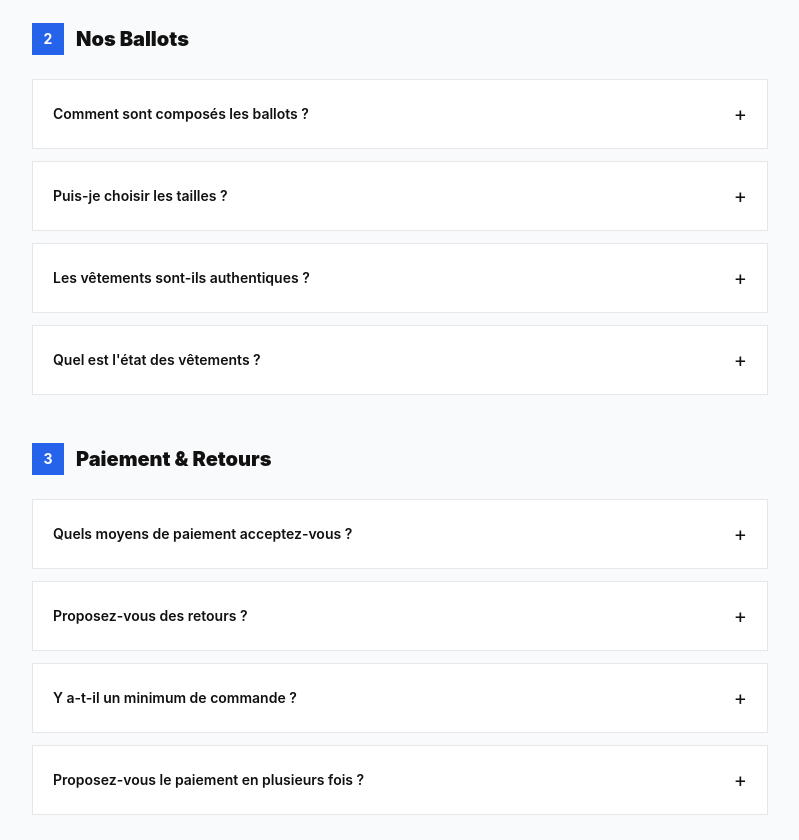
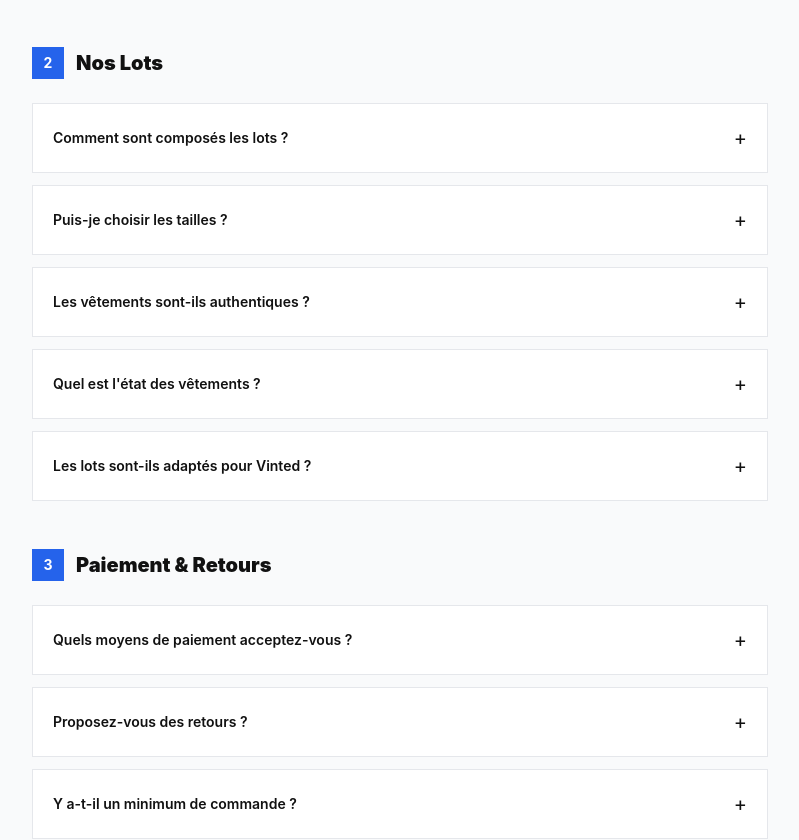
Before and after one commit to acawholesale/aca-wholesale, a Next.js app: page /faq in a window 1280 px wide. Shown: the part 769-1609 px from the top of the page, without its empty margins (240-1039 px from the left). Built offline with nearby package versions, Linux system fonts and the light colour scheme.

Commit message:
Update page.js

```diff
--- a/app/faq/page.js
+++ b/app/faq/page.js
@@ -8,29 +8,29 @@ const faqCategories = [
   {
     title: 'Commandes & Livraison',
     items: [
-      { q: 'Quel est le délai de livraison ?', a: 'Nous expédions sous 48h. La livraison prend ensuite 2-5 jours ouvrés en France métropolitaine, et 5-10 jours pour le reste de l\'Europe.' },
-      { q: 'Quels sont les frais de livraison ?', a: 'La livraison est offerte dès 500€ d\'achat. En dessous, les frais sont de 15€ pour la France et varient selon le pays pour l\'Europe.' },
-      { q: 'Livrez-vous en dehors de la France ?', a: 'Oui ! Nous livrons dans toute l\'Europe : Belgique, Suisse, Espagne, Italie, Allemagne, etc.' },
+      { q: 'Quel est le délai de livraison ?', a: 'Nous expédions rapidement depuis la Moselle. La livraison prend ensuite 2-5 jours ouvrés en France métropolitaine.' },
+      { q: 'Quels sont les frais de livraison ?', a: 'Les frais de livraison varient selon le poids du colis et la destination. Contactez-nous pour un devis précis.' },
+      { q: 'Livrez-vous en dehors de la France ?', a: 'Oui ! Nous livrons dans toute l\'Europe : Belgique, Suisse, Luxembourg, Allemagne, etc.' },
       { q: 'Comment suivre ma commande ?', a: 'Un numéro de suivi vous est envoyé par email dès l\'expédition de votre colis.' },
     ]
   },
   {
-    title: 'Nos Ballots',
+    title: 'Nos Lots',
     items: [
-      { q: 'Comment sont composés les ballots ?', a: 'Chaque ballot est composé manuellement par notre équipe. Nous sélectionnons uniquement des pièces de qualité, en bon état, de marques authentiques.' },
+      { q: 'Comment sont composés les lots ?', a: 'Chaque lot est sélectionné avec soin par notre équipe. Nous choisissons uniquement des pièces de qualité, en bon état, de marques authentiques, avec un réel potentiel de revente.' },
       { q: 'Puis-je choisir les tailles ?', a: 'Oui ! Lors de votre commande, vous pouvez indiquer vos préférences de tailles (S/M/L/XL) et nous ferons notre maximum pour les respecter.' },
       { q: 'Les vêtements sont-ils authentiques ?', a: 'Absolument. Nous garantissons 100% d\'authenticité sur toutes les pièces. Chaque article est vérifié par notre équipe.' },
-      { q: 'Quel est l\'état des vêtements ?', a: 'Nos ballots contiennent des pièces en très bon état à excellent état. Les pièces abîmées ou tachées sont systématiquement écartées.' },
+      { q: 'Quel est l\'état des vêtements ?', a: 'Nos lots contiennent des pièces en très bon état à excellent état. Les pièces abîmées ou tachées sont systématiquement écartées lors de notre tri.' },
+      { q: 'Les lots sont-ils adaptés pour Vinted ?', a: 'Absolument ! Nos lots sont pensés pour les revendeurs Vinted. Chaque pièce est sélectionnée pour son potentiel de revente à la pièce.' },
     ]
   },
   {
     title: 'Paiement & Retours',
     items: [
       { q: 'Quels moyens de paiement acceptez-vous ?', a: 'Nous acceptons les cartes bancaires (Visa, Mastercard), PayPal, et le virement bancaire.' },
-      { q: 'Proposez-vous des retours ?', a: 'Nous offrons un échange ou un avoir sous 14 jours si le ballot ne correspond pas à sa description. Les frais de retour sont à la charge du client.' },
-      { q: 'Y a-t-il un minimum de commande ?', a: 'Non, vous pouvez commander à partir d\'un seul ballot. Des réductions progressives sont appliquées dès 3 ballots commandés.' },
-      { q: 'Proposez-vous le paiement en plusieurs fois ?', a: 'Oui, nous proposons le paiement en 3x sans frais pour les commandes supérieures à 300€.' },
-    ]
+      { q: 'Proposez-vous des retours ?', a: 'Nous offrons un échange ou un avoir sous 14 jours si le lot ne correspond pas à sa description.' },
+      { q: 'Y a-t-il un minimum de commande ?', a: 'Non, vous pouvez commander à partir d\'un seul lot. Des réductions progressives sont appliquées dès 3 lots commandés.' },
+    ],
   },
 ]
 
@@ -49,7 +49,7 @@ export default function FAQ() {
         <div className="max-w-7xl mx-auto px-4 text-center">
           <h1 className="text-4xl md:text-5xl font-black mb-3">FAQ</h1>
           <p className="text-gray-400 max-w-xl mx-auto">
-            Toutes les réponses à vos questions
+            Toutes les réponses à vos questions sur nos lots de vêtements de seconde main
           </p>
         </div>
       </section>
```
